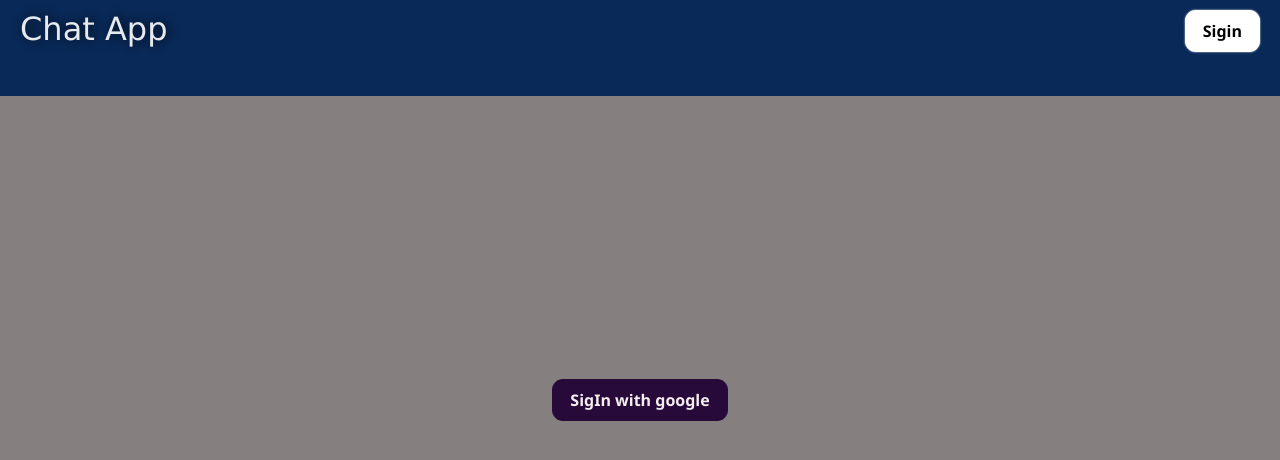
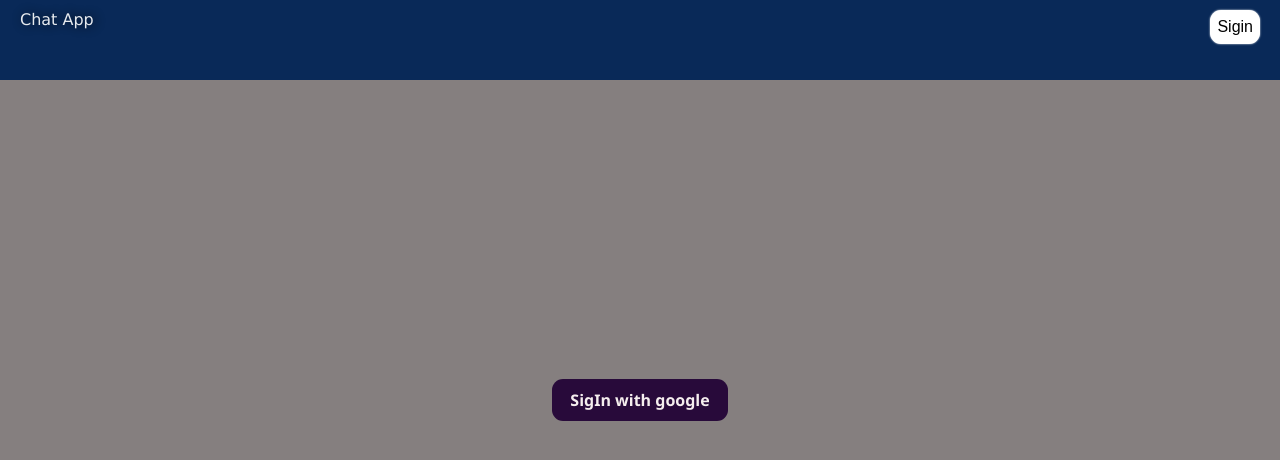
Before and after one commit to ajmalgithubm/chat-app, a React (Create React App) app: page / in a window 1280 px wide. Shown: the top 460 px of the page. Built offline with nearby package versions, Linux system fonts and the light colour scheme; no server answers.

Commit message:
Error fixed

```diff
--- a/src/Components/Message/Message.css
+++ b/src/Components/Message/Message.css
@@ -112,3 +112,6 @@
     font-family: Arial, Helvetica, sans-serif;
 
 }
+.chat{
+    align-self:center;
+}
--- a/src/Components/Message/Message.js
+++ b/src/Components/Message/Message.js
@@ -19,12 +19,12 @@ function Message({ id, avatar, name, text, imageUrl }) {
                 </div>
                 <div className="name-chat-container">
                     {
-                        imageUrl ? (<div className="name-chat-container-img">
-                            <img src={imageUrl} />
-                        </div>) : ''
+                        (<div className="name-chat-container-img">
+                            <img src={imageUrl ? imageUrl : ''} />
+                        </div>)
                     }
                     <div className="chat">
-                        <p>{text}.</p>
+                        <p>{text}</p>
                     </div>
                 </div>
             </div>
--- a/src/Components/NavBar/NavBar.css
+++ b/src/Components/NavBar/NavBar.css
@@ -8,20 +8,21 @@
     padding: 10px 20px;
     display: flex;
     justify-content:space-between;
-    height: 12vh;
+    height: 10vh;
 
 }
 .sigin-btn_ button{
-    padding: 9px 18px;
+    padding: 5px 7px;
     border: none;
     background-color: rgb(255, 255, 255);
     color: rgb(0, 0, 0);
-    font-weight: 600;
+    font-weight: 500;
     border-radius: 11px;
-    font-family:'Segoe UI', Tahoma, Geneva, Verdana, sans-serif;
+    font-family:Arial, Helvetica, sans-serif;
     box-shadow: 0 0 2px white;
     cursor: pointer;
     transition: 2ms;
+
 }
 .sigin-btn_ button:hover{
     transform: scale(1.1);
@@ -31,6 +32,7 @@
     font-family: 'Lucida Sans', 'Lucida Sans Regular', 'Lucida Grande', 'Lucida Sans Unicode', Geneva, Verdana, sans-serif;
     color: white;
     opacity: 0.9;
+    font-size: 16px;
     text-shadow: 2px 0 12px black;
 
 }
--- a/src/Components/SendMessage/SendMessage.js
+++ b/src/Components/SendMessage/SendMessage.js
@@ -11,14 +11,13 @@ function SendMessage({ scroll }) {
 
   const storage = getStorage();
   const [message, setMessage] = useState('');
-  const [imageLink, setImageLink] = useState(null);
+  const [imageLink, setImageLink] = useState();
   const [image, setImage] = useState();
   const { user } = useContext(userContext);
 
   // Message sending into Firebase
   const addMessage = async () => {
     if (message.trim() === '' && !image) {
-      alert('Enter the text');
       return
     }
     await addDoc(collection(db, 'messages'), {
@@ -30,10 +29,16 @@ function SendMessage({ scroll }) {
       createdAt: serverTimestamp(),
     })
     document.getElementById('inputTextTag').value = '';
+    setMessage('');
+    setImage(null);
 
   }
   useEffect(()=> {
+    const myModal = document.getElementById("myModal");
+    myModal.classList.add("show");
+    myModal.style.display = "none";
     addMessage();
+    console.log('UseEffect for the ImageLink is Running....');
   },[imageLink])
 
   return (
@@ -72,13 +77,9 @@ function SendMessage({ scroll }) {
                   getDownloadURL(snapshot.ref).then((url) => {
                     setImageLink(url);
                     console.log("image Link is ", url);
+                    console.log("image Link is", imageLink)
                   })
                 })
-                console.log("image Link is", imageLink)
-                const myModal = document.getElementById("myModal");
-                myModal.classList.add("show");
-                myModal.style.display = "none";
-                setImage(null)
               }}>Send</button>
             </div>
           </div>
@@ -106,7 +107,6 @@ function SendMessage({ scroll }) {
         <div className="send-message-btn">
           <button onClick={
             () => {
-              setImage(null);
               addMessage();
             }
           }>Send</button>
```
